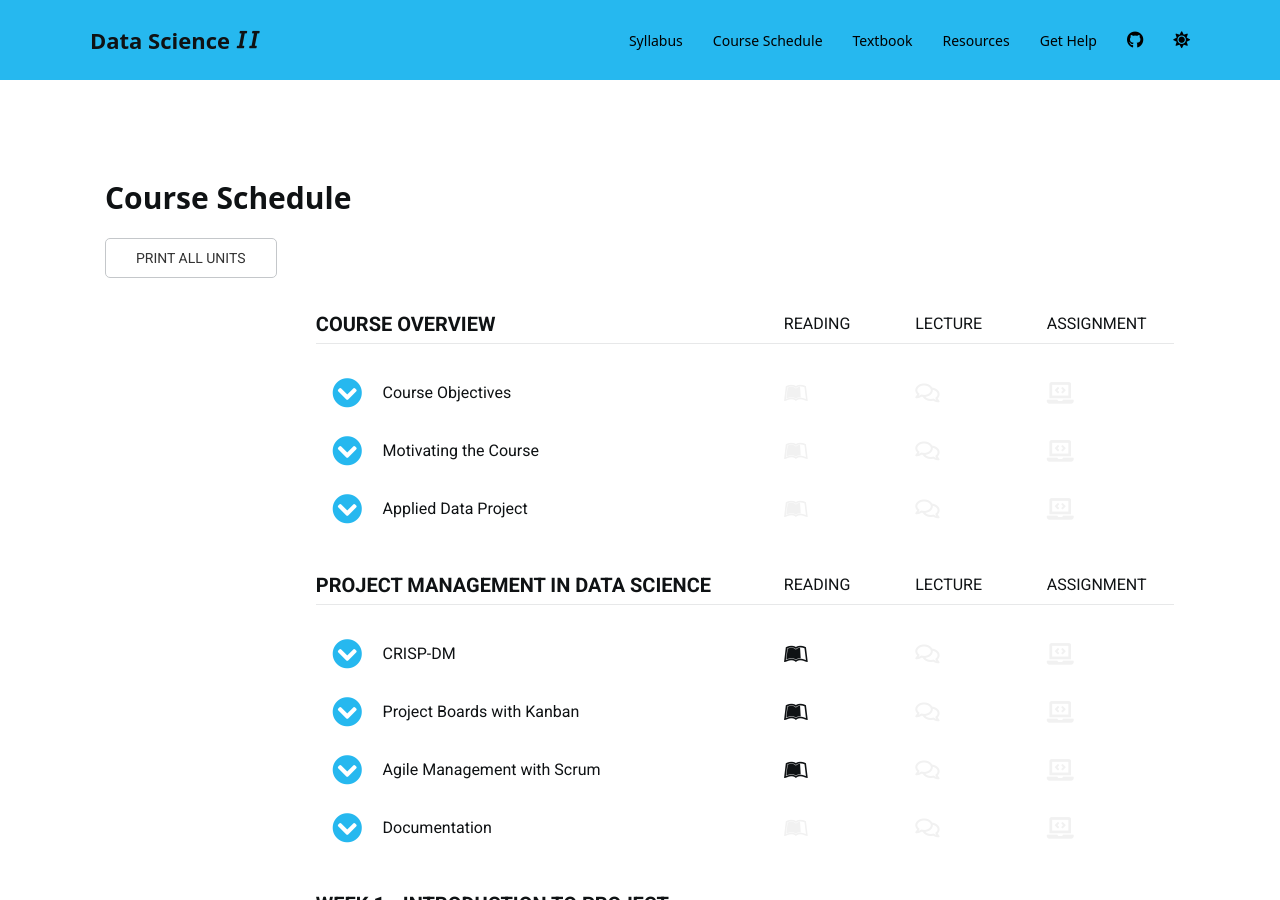
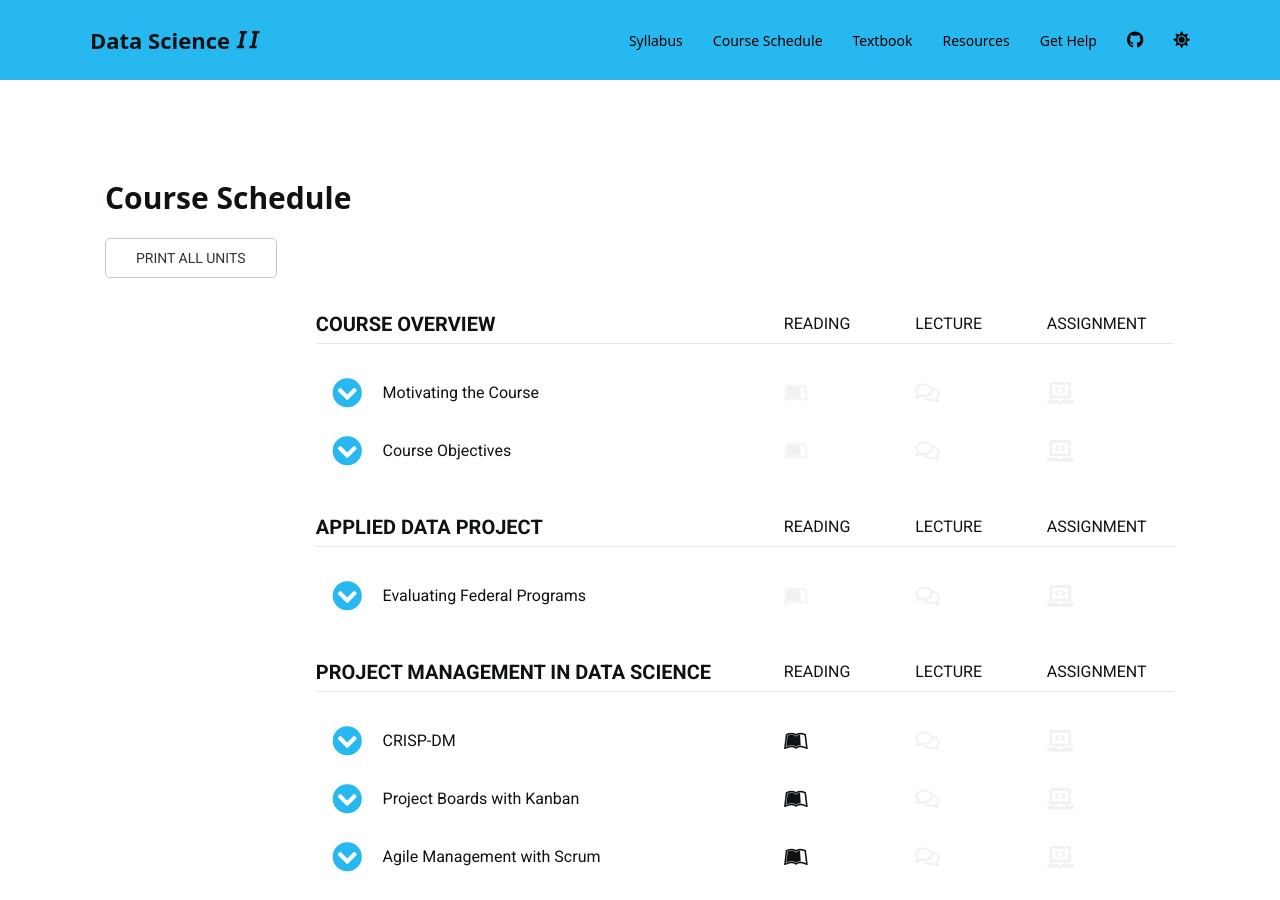
Before and after one commit to DS4PS/cpp-528-spr-2020, a Jekyll site: the page built from schedule.md, in a window 1280 px wide and 900 px high. Built offline with Jekyll 4.4.1, drawn with Linux system fonts in a browser that asks for light colours; nearby versions of some CDN libraries; a script bundle is joined from its source files by our own code; library files that are not in the unit come from our copies; a style sheet for code colours, icons or effects is not loaded; some of the changed lines change nothing that is shown.

Commit message:
Update schedule.md

```diff
--- a/schedule.md
+++ b/schedule.md
@@ -38,22 +38,7 @@
 
 ** Course Overview
 
-*** { @unit = "", @title = "Course Objectives",  @foldout   }
-
-<br>
-
-## CPP 528 - Project Management
-
-CPP 528 is the third course in the Foundations of Data Science sequence. This semester synthesizes and extends work from 526 and 527 by introducing a project management framework.
-
-It is designed to teach standard frameworks for organizing large data projects and coordinating team efforts using tools in GitHub and R Studio.
-
-You will apply this knowledge through an applied data project looking at neighborhood change in US metro areas. The project is designed as if you are being hired by the government to evaluate two large federal programs designed to revitalize distressed communities. Your final deliverable will be a report detailing your conclusions. The report will link to a GitHub repository that provides all of the data and code needed to reproduce the results from your study.
-
-You will be assigned to teams. Each team will work on the class project independently. The goal of working in a team is to put the project management principles into practice, and to get some experience collaborating on a project that is large enough that tasks must be split between members and redudancy can be used for quality assurance purposes.
-
-<br>
-<br>
+
 
 
 <!---     #######################################################       -->
@@ -71,69 +56,88 @@
 *	Most projects use data constructed by combining several sources, adding complexity and opportunities to introduce errors through improper merges or re-coding of data.
 *	The final analysis presented in reports or publications typically consists of thousands of lines of computer code, creating the need for testing and quality control. Even the smartest people in the business make mistakes.
 
-Wuchty, S., Jones, B. F., & Uzzi, B. (2007). The increasing dominance of teams in production of knowledge. Science, 316(5827), 1036-1039.
+When project management is not effectively deployed consequences can be dire:
+
+<hr>
+
+*Researcher’s from Duke university published a study on using personalized-genomics for patient-specific chemotherapy treatment. Two researchers, Baggerly and Coombes, from MD Anderson requested the data and code. It took many months of back-and-forth (hounding) to actually get the data and code — when they did it was disorganized and poorly documented. Baggerly and Coombes eventually found an error in the code, showing it actually put patients at risk, leading to a major lawsuit and terminated clinical trials.*
+
+From: “The “Gold Standard” for Data Science Project Management”
+
+<hr>
+
 
 ## Errors in Data Programming
 
+Not all errors are equal. The most unethical and egregious involve conscious manipulation of data or results to commit scientific fraud for professional gain (or often just survival in high-pressure jobs and competitive publishing and funding environments). Fortunately, that appears to the be least common type of error.
+
+There is also a difference between non-reproducible results and erroneous results. There are many factors that can lead to the publication of questionable results. Some come from basic human biases built into how we seek and process information (“confirmation bias”). When you combine these biases with statistical analysis you get p-value hacking. Some reasons are related to biases built into the publication process itself. See the blog, “6 Factors causing the replication crisis in medical research.” And some are due to the complexity of the scientific process that result in perfectly valid results that came from conditions that can be hard to replicate or generalize.
+
+For example, psychology has received a lot of attention because of some high-profile studies that have been challenged, what has been termed the "reproducibility crisis". The reproducibility crisis in academic scholarship is an example of the types of issues that arise in any complex data work. Academics is a useful example because the recent crisis has motivated open science advocates to conduct reviews of published research to systematically measure how much error exists in scientific work. Some issues, like biased introduced through peer review, are particular to the field. But many of the issues, especially errors in data and code, are more generally instructive to any work that involves data and analytics.
+
+Error in research is its own special animal that is unique from most other forms of non-replicability, but it does contribute to it. Error in this context means things like (1) combining datasets in a way that corrupts the relationship between subjects and observations, (2) missing data caused by failed merges or improper filters, (3) incorrectly recoding or transforming variables, (4) mathematical errors or logical errors made with math, or (5) errors in modeling or misinterpretation of models, to name just a few. Notably these are committed unintentionally and unknowingly by analysts, they are mistakes and not assumptions or judgement calls that are up for inspection or debate. Once discovered they are often corrected or retracted, leading to serious loss of credibility by authors, labs, or companies.
+
+The hard part is that EVERYONE makes mistakes, even the top academics in the world. Steven Levitt, one of the most well-known economists in the world, had one of his most famous publications challenged for a coding error that changed results.
+
+If you think about your high school math assignments, if you got 19 out of 20 questions correct you earned a 95%, and were probably one of the best students in class. To analyze data and produce substantive results in a professional setting you are often writing thousands of lines of computer code and deploying complicated mathematical models. What are the chances that you are 100% correct?
+
+The nice thing about mathematical models is that they are easy to communicate in a parsimonious fashion, and issues can often be spotted in statistical models through inconsistencies in commonly-reported descriptive statistics. Data errors, on the other hand, are much harder to detect because data preparation is rarely described in detail and computing errors are not described because authors do not know they exist! More errors likely occur while preparing data for analysis instead of during the analysis.
+
+
+## Errors in Data Steps
+
+*Bad data represent one of the most egregious of themes of errors because there is typically no correct way to analyze bad data, and often no scientifically justifiable conclusions can be reached about the original questions of interest. It also can be one of the more difficult errors to classify, because it may depend on information like the context in which the data are being used and whether they are fit for a particular purpose.*
+
+*Errors of data management tend to be more idiosyncratic than systematic. Errors we have seen (and sometimes made) are the result not of repeating others’ errors, but of constructing bespoke methods of handling, storing, or otherwise managing data. In one case, a group accidentally used reverse-coded variables, making their conclusions the opposite of what the data supported (23). In another case, authors received an incomplete dataset because entire categories of data were missed; when corrected, the qualitative conclusions did not change, but the quantitative conclusions changed by a factor of >7 (24). Such idiosyncratic data management errors can occur in any project, and, like statistical analysis errors, might be corrected by reanalysis of the data. In some cases, idiosyncratic errors may be able to be prevented by adhering to checklists (as proposed in ref. 25).*
+
+*Errors in long-term data storage and sharing can render findings non-confirmable because data are not available to be reanalyzed. Many meta-analysts, including us, have attempted to obtain additional information about a study, but have been unable to because the authors gave no response, could not find data, or were unsure how they calculated their original results. We asked authors once to share data from a publication with implausible baseline imbalances and other potential statistical anomalies; they were unable to produce the data, and the journal retracted the paper (26). We have struggled on occasion to find our own raw data from older studies and welcome advances in data management, data repositories, and data transparency.*
+
+From: Brown, A. W., Kaiser, K. A., & Allison, D. B. (2018). Issues with data and analyses: Errors, underlying themes, and potential solutions. Proceedings of the National Academy of Sciences, 115(11), 2563-2570.
+
+
+## Replication crisis in Psychology. In Wikipedia, The Free Encyclopedia. Retrieved 05:43, March 15, 2020.
+
+*Several factors have combined to put psychology at the center of the controversy.[10] Much of the focus has been on the area of social psychology,[11] although other areas of psychology such as clinical psychology,[12][13] developmental psychology,[14] and educational research have also been implicated.[15][16] According to a 2018 survey of 200 meta-analyses, "psychological research is, on average, afflicted with low statistical power".[17]*
+
+*Firstly, questionable research practices (QRPs) have been identified as common in the field.[18] Such practices, while not intentionally fraudulent, involve capitalizing on the gray area of acceptable scientific practices or exploiting flexibility in data collection, analysis, and reporting, often in an effort to obtain a desired outcome. Examples of QRPs include selective reporting or partial publication of data (reporting only some of the study conditions or collected dependent measures in a publication), optional stopping (choosing when to stop data collection, often based on statistical significance of tests), p-value rounding (rounding p-values down to 0.05 to suggest statistical significance), file drawer effect (nonpublication of data), post-hoc storytelling (framing exploratory analyses as confirmatory analyses), and manipulation of outliers (either removing outliers or leaving outliers in a dataset to cause a statistical test to be significant).[18][19][20][21] A survey of over 2,000 psychologists indicated that a majority of respondents admitted to using at least one QRP.[18] False positive conclusions, often resulting from the pressure to publish or the author's own confirmation bias, are an inherent hazard in the field, requiring a certain degree of skepticism on the part of readers.[22]*
+
+*Secondly, psychology and social psychology in particular, has found itself at the center of several scandals involving outright fraudulent research, most notably the admitted data fabrication by Diederik Stapel[23] as well as allegations against others. However, most scholars acknowledge that fraud is, perhaps, the lesser contribution to replication crises.*
+
+*Thirdly, several effects in psychological science have been found to be difficult to replicate even before the current replication crisis. For example, the scientific journal Judgment and Decision Making has published several studies over the years that fail to provide support for the unconscious thought theory. Replications appear particularly difficult when research trials are pre-registered and conducted by research groups not highly invested in the theory under questioning.*
+
 <hr>
 
-*Researcher’s from Duke university published a study on using personalized-genomics for patient-specific chemotherapy treatment. Two researchers, Baggerly and Coombes, from MD Anderson requested the data and code. It took many months of back-and-forth (hounding) to actually get the data and code — when they did it was disorganized and poorly documented. Baggerly and Coombes eventually found an error in the code, showing it actually put patients at risk, leading to a major lawsuit and terminated clinical trials.*
-
-From: “The “Gold Standard” for Data Science Project Management”
-
-<hr>
-
-Not all errors are equal. The most unethical and egregious involve conscious manipulation of data or results to commit scientific fraud for professional gain (or often just survival in high-pressure jobs and competitive publishing and funding environments). Fortunately, that appears to the be least common type of error.
-
-There is also a difference between non-reproducible results and erroneous results. There are many factors that can lead to the publication of questionable results. Some come from basic human biases built into how we seek and process information (“confirmation bias”). When you combine these biases with statistical analysis you get p-value hacking. Some reasons are related to biases built into the publication process itself. See the blog, “6 Factors causing the replication crisis in medical research.” And some are due to the complexity of the scientific process that result in perfectly valid results that came from conditions that can be hard to replicate or generalize.
-
-For example, psychology has received a lot of attention because of some high-profile studies that have been challenged.
-
-<hr>
-
-Replication crisis. In Wikipedia, The Free Encyclopedia. Retrieved 05:43, March 15, 2020.
-
-*Several factors have combined to put psychology at the center of the controversy.[10] Much of the focus has been on the area of social psychology,[11] although other areas of psychology such as clinical psychology,[12][13] developmental psychology,[14] and educational research have also been implicated.[15][16] According to a 2018 survey of 200 meta-analyses, "psychological research is, on average, afflicted with low statistical power".[17]*
-
-*Firstly, questionable research practices (QRPs) have been identified as common in the field.[18] Such practices, while not intentionally fraudulent, involve capitalizing on the gray area of acceptable scientific practices or exploiting flexibility in data collection, analysis, and reporting, often in an effort to obtain a desired outcome. Examples of QRPs include selective reporting or partial publication of data (reporting only some of the study conditions or collected dependent measures in a publication), optional stopping (choosing when to stop data collection, often based on statistical significance of tests), p-value rounding (rounding p-values down to 0.05 to suggest statistical significance), file drawer effect (nonpublication of data), post-hoc storytelling (framing exploratory analyses as confirmatory analyses), and manipulation of outliers (either removing outliers or leaving outliers in a dataset to cause a statistical test to be significant).[18][19][20][21] A survey of over 2,000 psychologists indicated that a majority of respondents admitted to using at least one QRP.[18] False positive conclusions, often resulting from the pressure to publish or the author's own confirmation bias, are an inherent hazard in the field, requiring a certain degree of skepticism on the part of readers.[22]*
-
-*Secondly, psychology and social psychology in particular, has found itself at the center of several scandals involving outright fraudulent research, most notably the admitted data fabrication by Diederik Stapel[23] as well as allegations against others. However, most scholars acknowledge that fraud is, perhaps, the lesser contribution to replication crises.*
-
-*Thirdly, several effects in psychological science have been found to be difficult to replicate even before the current replication crisis. For example, the scientific journal Judgment and Decision Making has published several studies over the years that fail to provide support for the unconscious thought theory. Replications appear particularly difficult when research trials are pre-registered and conducted by research groups not highly invested in the theory under questioning.*
-
-<hr>
-
-
-Note that we are using the reproducibility crisis in academic scholarship as an example of the types of issues that arise in any complex data work. Academics is a useful example because the recent crisis has motivated open science advocates to conduct reviews of published research to systematically measure how much error exists in scientific work. Some issues, like biased introduced through peer review, are particular to the field. But many of the issues, especially errors in data and code, are more generally instructive to any work that involves data and analytics.
-
-Error in research is its own special animal that is unique from most other forms of non-replicability, but it does contribute to it. Error in this context means things like (1) combining datasets in a way that corrupts the relationship between subjects and observations, (2) missing data caused by failed merges or improper filters, (3) incorrectly recoding or transforming variables, (4) mathematical errors or logical errors made with math, or (5) errors in modeling or misinterpretation of models, to name just a few. Notably these are committed unintentionally and unknowingly by analysts, they are mistakes and not assumptions or judgement calls that are up for inspection or debate. Once discovered they are often corrected or retracted, leading to serious loss of credibility by authors, labs, or companies.
-
-The hard part is that EVERYONE makes mistakes, even the top academics in the world. Steven Levitt, one of the most well-known economists in the world, had one of his most famous publications challenged for a coding error that changed results.
-
-If you think about your high school math assignments, if you got 19 out of 20 questions correct you earned a 95%, and were probably one of the best students in class. To analyze data and produce substantive results in a professional setting you are often writing thousands of lines of computer code and deploying complicated mathematical models. What are the chances that you are 100% correct?
-
-The nice thing about mathematical models is that they are easy to communicate in a parsimonious fashion, and issues can often be spotted in statistical models through inconsistencies in commonly-reported descriptive statistics. Data errors, on the other hand, are much harder to detect because data preparation is rarely described in detail and computing errors are not described because authors do not know they exist! More errors likely occur while preparing data for analysis instead of during the analysis.
-
-
-<hr>
-
-Brown, A. W., Kaiser, K. A., & Allison, D. B. (2018). Issues with data and analyses: Errors, underlying themes, and potential solutions. Proceedings of the National Academy of Sciences, 115(11), 2563-2570.
-
-*Bad data represent one of the most egregious of themes of errors because there is typically no correct way to analyze bad data, and often no scientifically justifiable conclusions can be reached about the original questions of interest. It also can be one of the more difficult errors to classify, because it may depend on information like the context in which the data are being used and whether they are fit for a particular purpose.*
-
-*Errors of data management tend to be more idiosyncratic than systematic. Errors we have seen (and sometimes made) are the result not of repeating others’ errors, but of constructing bespoke methods of handling, storing, or otherwise managing data. In one case, a group accidentally used reverse-coded variables, making their conclusions the opposite of what the data supported (23). In another case, authors received an incomplete dataset because entire categories of data were missed; when corrected, the qualitative conclusions did not change, but the quantitative conclusions changed by a factor of >7 (24). Such idiosyncratic data management errors can occur in any project, and, like statistical analysis errors, might be corrected by reanalysis of the data. In some cases, idiosyncratic errors may be able to be prevented by adhering to checklists (as proposed in ref. 25).*
-
-*Errors in long-term data storage and sharing can render findings non-confirmable because data are not available to be reanalyzed. Many meta-analysts, including us, have attempted to obtain additional information about a study, but have been unable to because the authors gave no response, could not find data, or were unsure how they calculated their original results. We asked authors once to share data from a publication with implausible baseline imbalances and other potential statistical anomalies; they were unable to produce the data, and the journal retracted the paper (26). We have struggled on occasion to find our own raw data from older studies and welcome advances in data management, data repositories, and data transparency.*
-
-<br>
-
-
-
+
+
+
+*** { @unit = "", @title = "Course Objectives",  @foldout   }
+
+<br>
+
+## CPP 528 - Project Management
+
+CPP 528 is the third course in the Foundations of Data Science sequence. This semester synthesizes and extends work from 526 and 527 by introducing a project management framework.
+
+It is designed to teach standard frameworks for organizing large data projects and coordinating team efforts using tools in GitHub and R Studio.
+
+You will apply this knowledge through an applied data project looking at neighborhood change in US metro areas. The project is designed as if you are being hired by the government to evaluate two large federal programs designed to revitalize distressed communities. Your final deliverable will be a report detailing your conclusions. The report will link to a GitHub repository that provides all of the data and code needed to reproduce the results from your study.
+
+You will be assigned to teams. Each team will work on the class project independently. The goal of working in a team is to put the project management principles into practice, and to get some experience collaborating on a project that is large enough that tasks must be split between members and redudancy can be used for quality assurance purposes.
+
+<br>
+<br>
+
+
+
+
+
+
+** Applied Data Project
 
 <!---     #######################################################       -->
 <!---     #######################################################       -->
 
-*** { @unit = "", @title = "Applied Data Project",  @foldout   }
+*** { @unit = "", @title = "Evaluating Federal Programs",  @foldout   }
 
 ## Data Analytics Project
 
@@ -474,19 +478,15 @@
 <!---     #######################################################       -->
 <!---     #######################################################       -->
 
-*** { @unit = "", @title = "Documentation",  @foldout   }
-
-<br>
-
-## Documentation
-
-> Nearly everyone knows that that they need good documentation, and most people try to create good documentation.
->
-> And most people fail.
+*** { @unit = "", @title = "Documentation", @reading, @foldout   }
+
+<br>
+
+## Documentation Best Practices
+
+> Nearly everyone knows that that they need good documentation, and most people try to create good documentation. And most people fail.
 >
 > Usually, it’s not because they don’t try hard enough. Usually, it’s because they are not doing it the right way.
->
-> In this article I will explain how you can make your documentation better, not by working harder at it, but by doing it the right way. The right way is the easier way - easier to write, and easier to maintain.
 >
 > There are some very simple principles that govern documentation that are very rarely if ever spelled out. They seem to be a secret, though they shouldn’t be.
 
```
